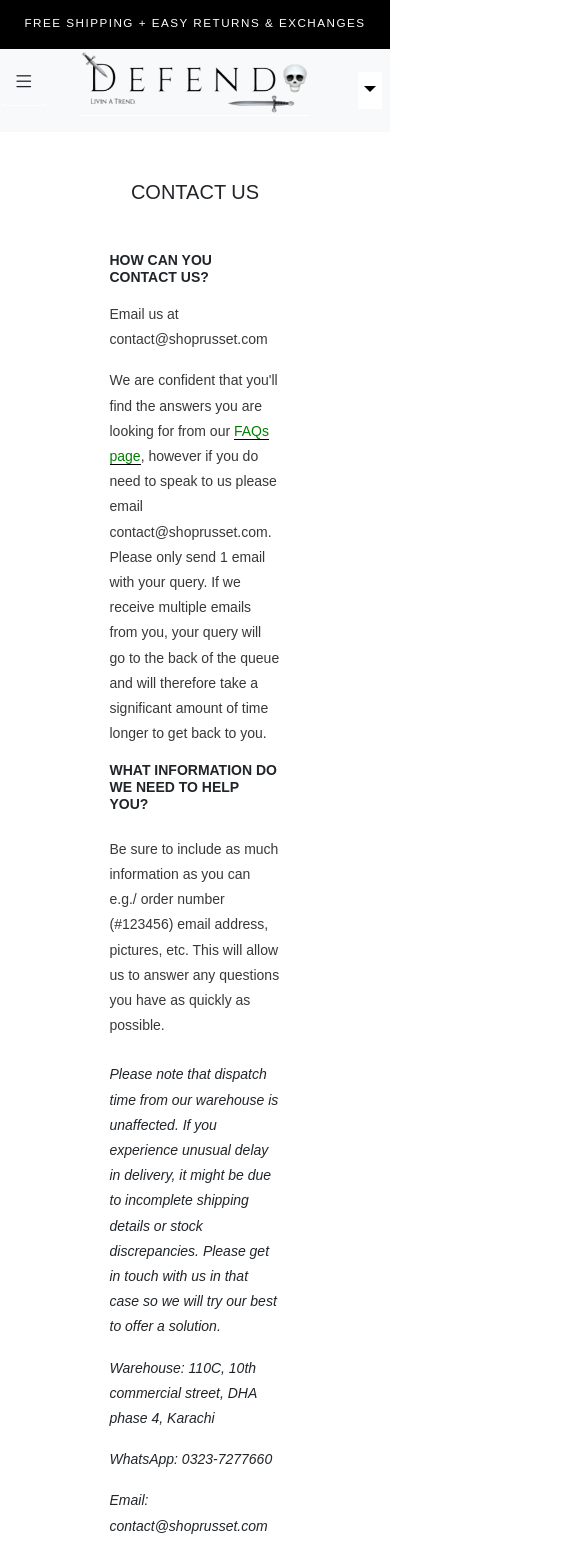
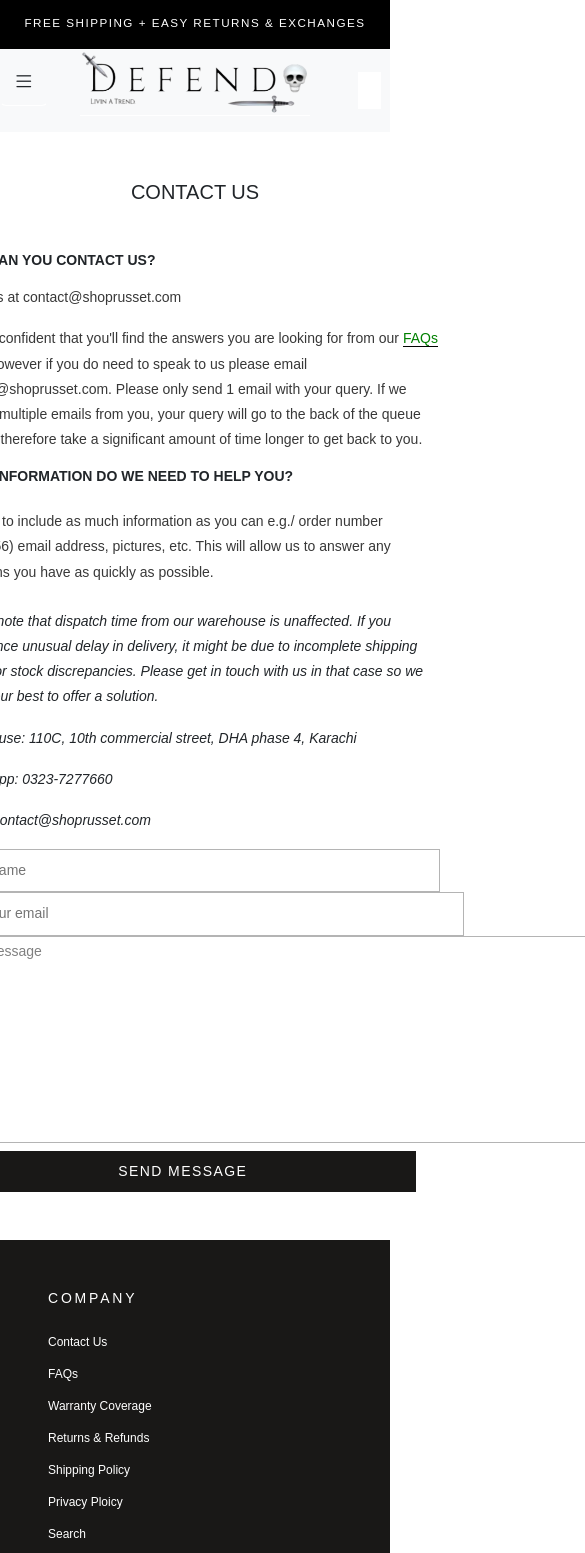
Before and after one commit to ibrahim6755/defendo, a React (Create React App) app: page /contact in a window 390 px wide. Shown: the top 1553 px of the page, 585 px wide, since content can reach past the window. Built offline with nearby package versions, Linux system fonts and the light colour scheme; the HTML template or start-up script is replaced by a standard one.

Commit message:
contact page completed

```diff
--- a/src/App.js
+++ b/src/App.js
@@ -2,15 +2,21 @@ import './App.css';
 import ContactUs from './components/pages/ContactUs/ContactUs';
 import Home from './components/pages/Home/Home';
 import { BrowserRouter as Router, Routes, Route } from "react-router-dom";
+import AnnouncementBar from './components/announcement-bar/AnnouncementBar';
+import NavBar from './components/NavBar/NavBar';
+import Footer from './components/footer/Footer';
 
 function App() {
   return (
     <Router>
-   <Routes>
-     <Route path='/' element={ <Home/>}/>
-     <Route path='/contact' element={ <ContactUs/>}/>
-   </Routes>
- </Router>
+      <AnnouncementBar />
+      <NavBar />
+      <Routes>
+        <Route path='/' element={<Home />} />
+        <Route path='/contact' element={<ContactUs />} />
+      </Routes>
+      <Footer />
+    </Router>
   );
 }
 
--- a/src/components/pages/ContactUs/ContactUs.jsx
+++ b/src/components/pages/ContactUs/ContactUs.jsx
@@ -1,18 +1,13 @@
 import React from 'react'
-import AnnouncementBar from '../../announcement-bar/AnnouncementBar'
 import './ContactUsStyles.css'
-import NavBar from '../../NavBar/NavBar'
-import Footer from '../../footer/Footer'
 import { Link } from 'react-router-dom'
 
 function ContactUs() {
     return (
         <>
-            <AnnouncementBar />
-            <NavBar />
            <div className="container">
            <div className="row">
-            <div className="col-md-4 w-50">
+            <div className="col-md-4 w-60">
             <div className="contact-us-wrapper">
                 <h5 className='heading text-uppercase text-center my-5'>contact us</h5>
                 <h5 className='question text-uppercase fw-bold'>how can you contact us?</h5>
@@ -26,16 +21,14 @@ function ContactUs() {
                     <p>Warehouse: 110C, 10th commercial street, DHA phase 4, Karachi</p>
                     <p>WhatsApp: 0323-7277660</p>
                     <p>Email: contact@shoprusset.com</p>
-                    <input type="text" placeholder='Your name'/><input type="email"placeholder='Your email' /> <br />
-                    <input type="text" placeholder='Your message'/> <br />
-                    <button>Send message</button>
+                    <input className='p-2 me-2 id' type="text" placeholder='Your name'/><input className='p-2 ms-4 id' type="email"placeholder='Your email' /> <br />
+                    <textarea className='message' name="Your message" id="" cols="100" rows="8">Your Message</textarea> <br />
+                    <button className='p-2'>Send message</button>
                 </div>
             </div>
             </div>
            </div>
            </div>
-
-            <Footer/>
         </>
     )
 }
--- a/src/components/pages/ContactUs/ContactUsStyles.css
+++ b/src/components/pages/ContactUs/ContactUsStyles.css
@@ -14,7 +14,7 @@
     line-height:1.8em;
 color: #383838;
 }
-a{
+.contact-us-wrapper p.answer a{
     color: green;
     text-decoration: none;
     border-bottom: 1px solid black;
@@ -25,3 +25,31 @@ a{
     line-height:1.8em;
     font-style: italic
 }
+input{
+    border: 1px solid #b4b4b4;
+}
+input.id{
+    width:45%;
+    margin: 12px 0;
+}
+input.message{
+    width: 95%;
+    margin-top: 10px 0;
+}
+textarea.message{
+    border: 1px solid #b4b4b4;
+    color: grey;
+}
+.w-60{
+    width: 60%;
+}
+button{
+    width: 95%;
+
+    border: none;
+    border-radius: 0;
+    text-transform: uppercase;
+    color: #fff;
+    background-color: #191817;
+    letter-spacing: .1em;
+}
--- a/src/components/pages/Home/Home.jsx
+++ b/src/components/pages/Home/Home.jsx
@@ -13,16 +13,14 @@ import Footer from '../../footer/Footer'
 function Home() {
   return (
     <>
-      <AnnouncementBar />
-      <NavBar />
       <Carousel />
       <JustDropped />
       <OurVision />
       <ProductCategoryRow />
-      <WarrantyCoverage/>
-      <OurInstaReviews/>
-      <CustomerReview/>
-      <Footer/>
+      <WarrantyCoverage />
+      <OurInstaReviews />
+      <CustomerReview />
+
     </>
   )
 }
```
